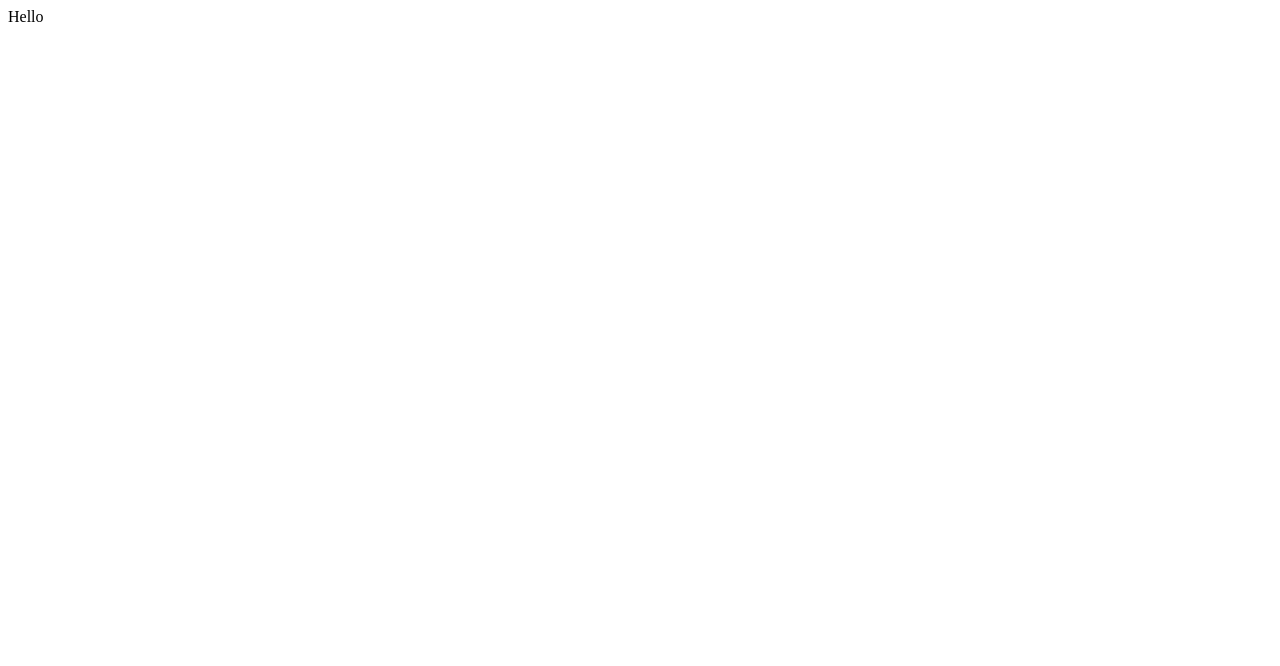
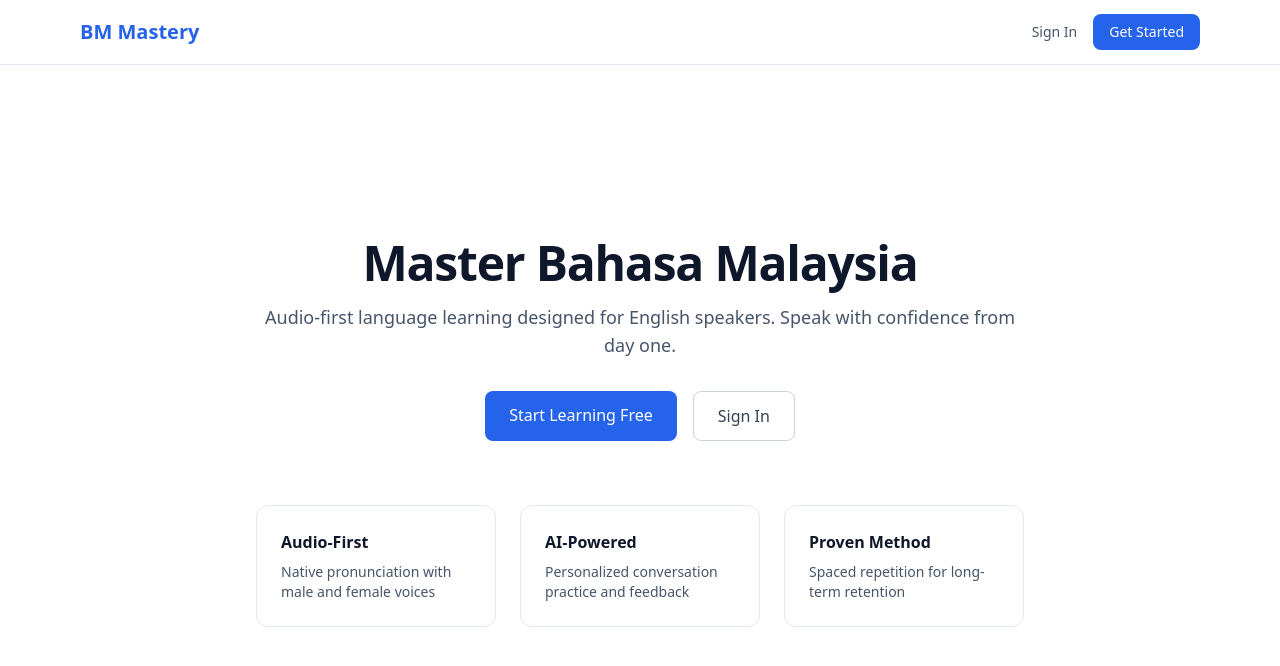
Before and after one commit to stenknz/Bahasa-Malaysia, a Next.js app in the folder apps/web/: page / in a window 1280 px wide. Shown: the top 666 px of the page. Built offline with nearby package versions, Linux system fonts and the light colour scheme.

Commit message:
feat: add landing page with professional layout

```diff
--- /dev/null
+++ b/apps/web/src/app/globals.css
@@ -0,0 +1,17 @@
+@tailwind base;
+@tailwind components;
+@tailwind utilities;
+
+@layer base {
+  :root {
+    --background: 0 0% 100%;
+    --foreground: 222.2 84% 4.9%;
+  }
+  .dark {
+    --background: 222.2 84% 4.9%;
+    --foreground: 210 40% 98%;
+  }
+  body {
+    @apply bg-white text-slate-900 dark:bg-slate-900 dark:text-slate-50;
+  }
+}
--- a/apps/web/src/app/layout.tsx
+++ b/apps/web/src/app/layout.tsx
@@ -1,7 +1,18 @@
+import type { Metadata } from "next";
+import { SessionProvider } from "next-auth/react";
+import "./globals.css";
+
+export const metadata: Metadata = {
+  title: "Bahasa Malaysia Mastery",
+  description: "Learn to speak, understand, read, and write Bahasa Malaysia",
+};
+
 export default function RootLayout({ children }: { children: React.ReactNode }) {
   return (
-    <html lang="en">
-      <body>{children}</body>
+    <html lang="en" suppressHydrationWarning>
+      <body className="min-h-screen antialiased">
+        <SessionProvider>{children}</SessionProvider>
+      </body>
     </html>
   );
 }
--- a/apps/web/src/app/page.tsx
+++ b/apps/web/src/app/page.tsx
@@ -1,3 +1,60 @@
-export default function Home() {
-  return <div>Hello</div>;
+import Link from "next/link";
+
+export default function LandingPage() {
+  return (
+    <div className="flex min-h-screen flex-col">
+      <header className="border-b border-slate-200 dark:border-slate-700">
+        <div className="mx-auto flex h-16 max-w-6xl items-center justify-between px-4">
+          <span className="text-xl font-bold text-primary-600">BM Mastery</span>
+          <nav className="flex items-center gap-4">
+            <Link href="/auth/login" className="text-sm font-medium text-slate-600 hover:text-slate-900 dark:text-slate-300 dark:hover:text-white">
+              Sign In
+            </Link>
+            <Link
+              href="/auth/register"
+              className="rounded-lg bg-primary-600 px-4 py-2 text-sm font-medium text-white hover:bg-primary-700"
+            >
+              Get Started
+            </Link>
+          </nav>
+        </div>
+      </header>
+      <main className="flex flex-1 items-center justify-center px-4">
+        <section className="mx-auto max-w-3xl text-center">
+          <h1 className="text-4xl font-bold tracking-tight text-slate-900 dark:text-white sm:text-5xl">
+            Master Bahasa Malaysia
+          </h1>
+          <p className="mt-4 text-lg text-slate-600 dark:text-slate-300">
+            Audio-first language learning designed for English speakers. Speak with confidence from day one.
+          </p>
+          <div className="mt-8 flex justify-center gap-4">
+            <Link
+              href="/auth/register"
+              className="rounded-lg bg-primary-600 px-6 py-3 text-base font-medium text-white hover:bg-primary-700"
+            >
+              Start Learning Free
+            </Link>
+            <Link
+              href="/auth/login"
+              className="rounded-lg border border-slate-300 px-6 py-3 text-base font-medium text-slate-700 hover:bg-slate-50 dark:border-slate-600 dark:text-slate-200 dark:hover:bg-slate-800"
+            >
+              Sign In
+            </Link>
+          </div>
+          <div className="mt-16 grid grid-cols-1 gap-6 sm:grid-cols-3">
+            {[
+              { title: "Audio-First", desc: "Native pronunciation with male and female voices" },
+              { title: "AI-Powered", desc: "Personalized conversation practice and feedback" },
+              { title: "Proven Method", desc: "Spaced repetition for long-term retention" },
+            ].map((f) => (
+              <div key={f.title} className="rounded-xl border border-slate-200 p-6 text-left dark:border-slate-700">
+                <h3 className="font-semibold text-slate-900 dark:text-white">{f.title}</h3>
+                <p className="mt-2 text-sm text-slate-600 dark:text-slate-300">{f.desc}</p>
+              </div>
+            ))}
+          </div>
+        </section>
+      </main>
+    </div>
+  );
 }
```
